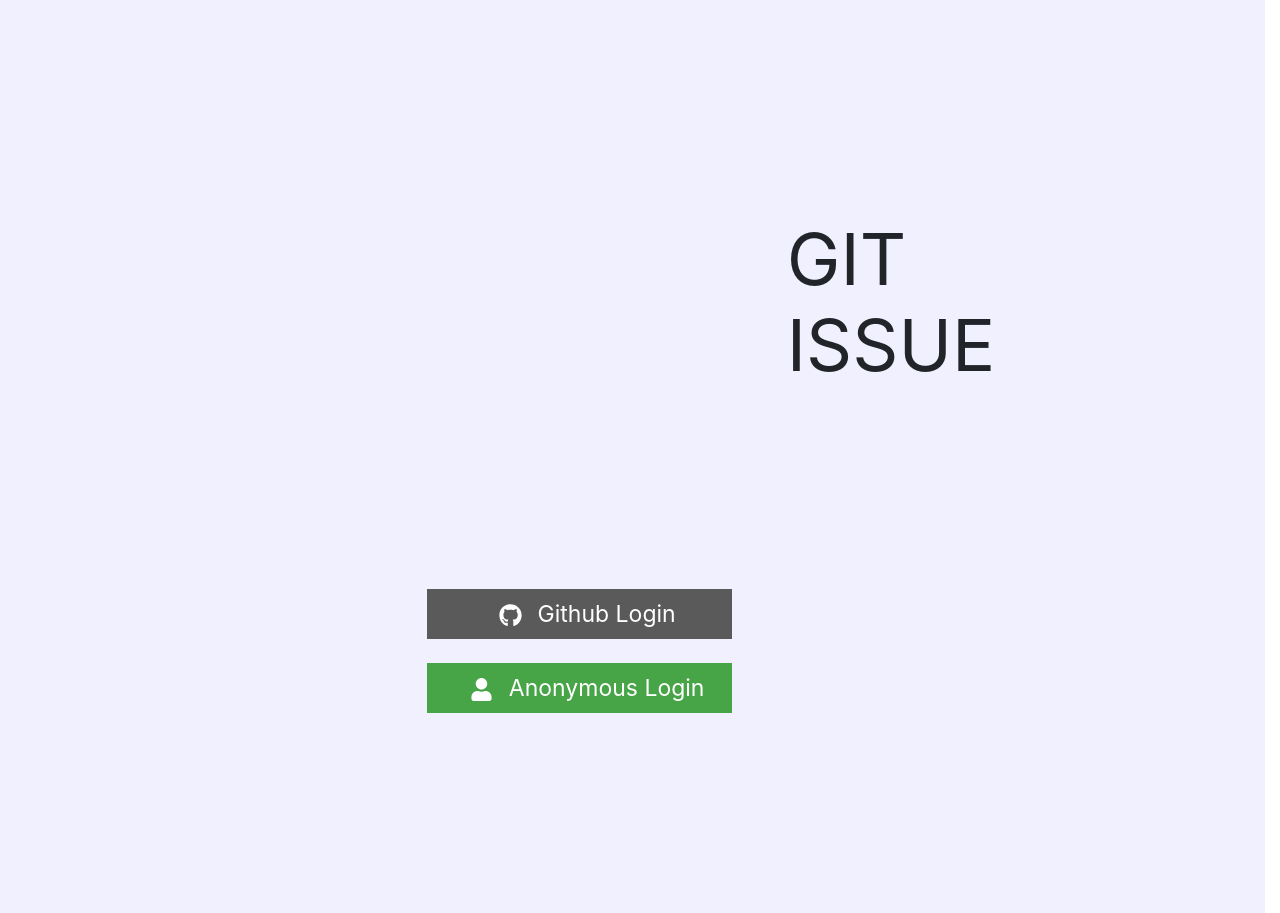
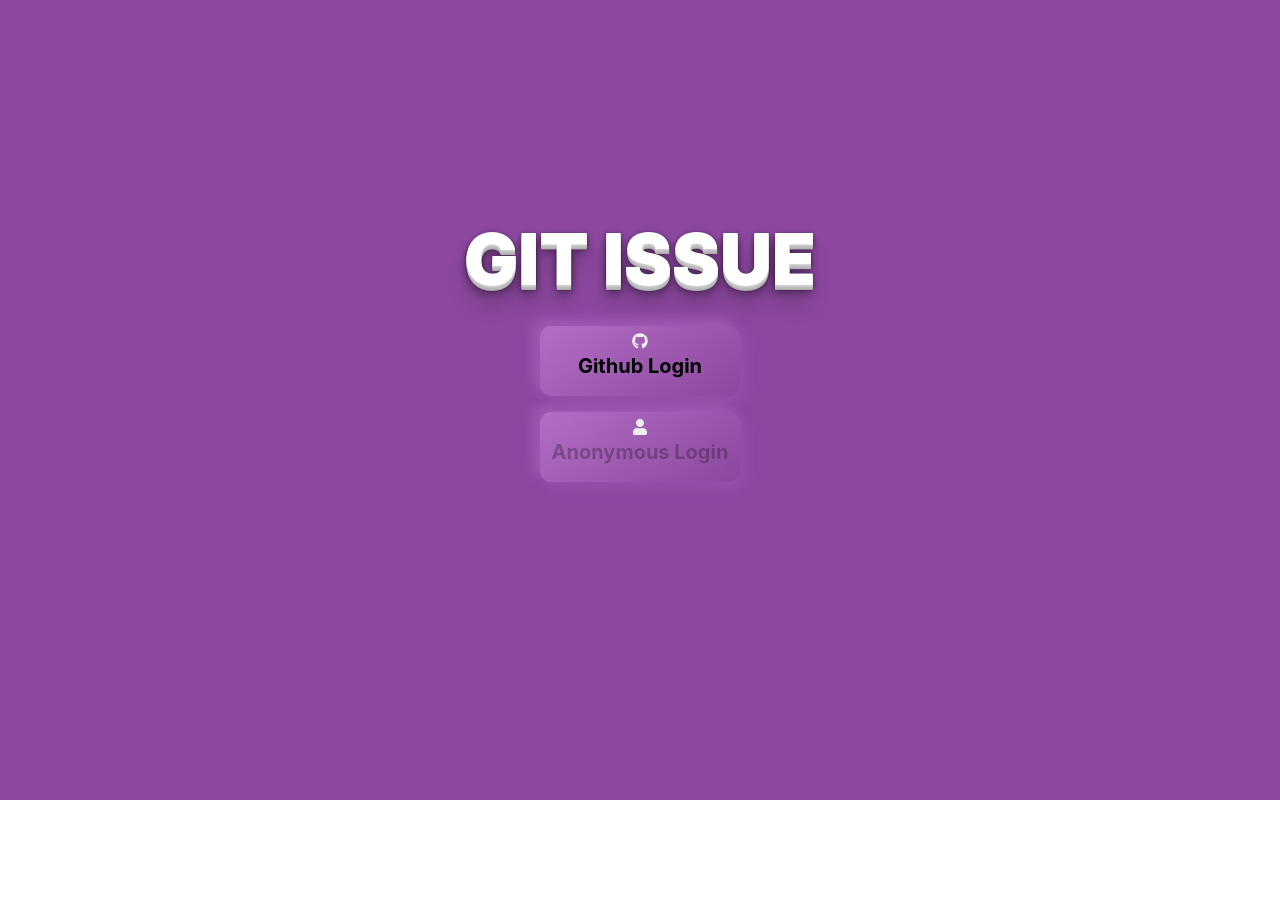
Before and after one commit to Ianodad/Git-issue, a React (Create React App) app: page /auth in a window 1280 px wide. After the commit the page ends 800 px from the top, so only its background shows below. Built offline with nearby package versions, Linux system fonts and the light colour scheme; no server answers; a web font is replaced by a local one; what apisauce would draw is missing.

Commit message:
styling main page

```diff
--- a/src/Layouts/Layout.css
+++ b/src/Layouts/Layout.css
@@ -20,7 +20,9 @@ html {
 p {
   font-size:16px
 }
-
+.auth{
+  /* background-color: #642775e7 */
+}
 #layout{
   height: auto;
   /* background-color: black; */
--- a/src/Layouts/Layout.js
+++ b/src/Layouts/Layout.js
@@ -28,13 +28,13 @@ class Layout extends Component {
         this.setState({WindowSize: { width: window.innerWidth, height: window.innerHeight}})
     }
     render() {
-        const {children, SignOut} = this.props
+        const {children, SignOut, auth} = this.props
         const {WindowSize}= this.state
         const height = WindowSize.height-65
 
         return (
             <>
-            <div className="container-fluid" id="layout">
+            <div className={`container-fluid ${auth}`} id="layout">
                 <div className="col-md-12 row py-0" id="top-section" style={{height:"60px"}}>
                     <div className="col-md-2 col-12 row mx-auto py-2" id="layout-logo">
                         <div className="col-2 my-auto">
--- a/src/components/Auth/ProtectedRoute.js
+++ b/src/components/Auth/ProtectedRoute.js
@@ -40,7 +40,7 @@ const ProtectedRoute = ({
       {...rest}
       path={path}
       render={(props) => {
-        if (false)
+        if (!JSON.parse(localStorage.getItem("USER")))
           return <Redirect to="/auth" />;
         return Component ? <Component {...props} /> : render(props);
       }}
--- a/src/pages/Auth/SignInWith.css
+++ b/src/pages/Auth/SignInWith.css
@@ -1,9 +1,8 @@
-.signinwith {
-    /* width: 640px; */
+/* .signinwith {
     margin: 200px auto;
   	font-size: 15px;
-}
-
+} */
+/*
 .btn-green{
     font-size:23px;
     padding:0px 20px;
@@ -29,4 +28,59 @@
     display: flex;
     width:100px;
     height:50px;
+} */
+/* 443266 */
+/* .neo-button {
+    width: 70px;
+    height: 70px;
+    cursor: pointer;
+    border: none;
+    outline: none;
+    border-radius: 11px;
+    background: linear-gradient(145deg, #5bc6ff, #4da7db);
+    box-shadow: 6px 6px 13px #489dcf, -6px -6px 13px #62d5ff
+} */
+.neo-button {
+    width: 200px;
+    height: 70px;
+    cursor: pointer;
+    border: none;
+    outline: none;
+    border-radius: 11px;
+    background: linear-gradient(145deg, #b16ec4, #8C489F);
+    box-shadow: 6px 6px 13px #9551a8, -6px -6px 13px #a25eb4
 }
+/* .neo-button:hover {
+    width: 70px;
+    height: 70px;
+    border: none;
+    outline: none;
+    border-radius: 11px;
+    background: linear-gradient(145deg, #4da7db, #5bc6ff);
+    box-shadow: inset 6px 6px 13px #489dcf, inset -6px -6px 13px #62d5ff
+} */
+
+.neo-button:hover {
+    width: 200px;
+    height: 70px;
+    border: none;
+    outline: none;
+    border-radius: 11px;
+    background: linear-gradient(145deg, #8C489F, #b16ec4);
+    box-shadow: inset 6px 6px 13px #9551a8, inset -6px -6px 13px #a25eb4
+}
+
+
+.neo-button .fa {
+    color: #eee
+}
+
+.github-text{
+    font-weight: bold;
+    font-size:20px;
+}
+
+.any-text{
+    font-weight: bold;
+    font-size:20px;
+}
--- a/src/pages/Auth/SignInWith.js
+++ b/src/pages/Auth/SignInWith.js
@@ -1,24 +1,41 @@
 import React from "react";
 import "./SignInWith.css";
-import { FaGithub, FaUser } from 'react-icons/fa';
+import { FaGithub, FaUser } from "react-icons/fa";
 
 function SignInWith({ signInWithGithub, signInAnonymous }) {
   return (
-    <div className="signinwith">
-      <div className="with-card" >
+    // <div className="signinwith">
+    //   <div className="with-card" >
+    //     <button className="btn-github col-6 my-4" onClick={signInWithGithub}>
+    //       <span className="btn-gradient mx-3">
+    //         <FaGithub/>
+    //       </span>
+    //       <span className="btn-text">Github Login</span>
+    //     </button>
 
-        <button className="btn-github col-6 my-4" onClick={signInWithGithub}>
-          <span className="btn-gradient mx-3">
-            <FaGithub/>
-          </span>
-          <span className="btn-text">Github Login</span>
+    //     <button className="btn-green col-6 my-4" onClick={signInAnonymous} disabled>
+    //       <span className="btn-gradient mx-3">
+    //         <FaUser/>
+    //       </span>
+    //       <span className="btn-text">Anonymous Login</span>
+    //     </button>
+    //   </div>
+    // </div>
+    <div className="signinwith social-buttons">
+      <div className="github-button my-3">
+        <button className="neo-button" onClick={signInWithGithub}>
+          <i className="fa fa-github fa-4x">
+            <FaGithub />
+          </i>
+          <p className="github-text">Github Login</p>
         </button>
-
-        <button className="btn-green col-6 my-4" onClick={signInAnonymous} disabled>
-          <span className="btn-gradient mx-3">
-            <FaUser/>
-          </span>
-          <span className="btn-text">Anonymous Login</span>
+      </div>
+      <div className="sign-in-anonymous my-3">
+        <button className="neo-button" onClick={signInAnonymous} disabled>
+          <i className="fa fa-user fa-4x">
+            <FaUser />
+          </i>
+          <p className="any-text">Anonymous Login</p>
         </button>
       </div>
     </div>
--- a/src/pages/Auth/index.css
+++ b/src/pages/Auth/index.css
@@ -1,10 +1,29 @@
 .auth {
     /* The image used */
-  background-color:#F1F0FF;
-  width: 100vw;
+  /* background-color:#F1F0FF; */
+  min-height: 100%;
+  background-color: #8C489F;
+  /* width: 100vw; */
+  text-align: center;
   min-height: 100vh
 }
 
+#git-issue{
+  font-weight: 900;
+  color: white;
+  text-shadow: 0 1px 0 #ccc,
+               0 2px 0 #c9c9c9,
+               0 3px 0 #bbb,
+               0 4px 0 #b9b9b9,
+               0 5px 0 #aaa,
+               0 6px 1px rgba(0,0,0,.1),
+               0 0 5px rgba(0,0,0,.1),
+               0 1px 3px rgba(0,0,0,.3),
+               0 3px 5px rgba(0,0,0,.2),
+               0 5px 10px rgba(0,0,0,.25),
+               0 10px 10px rgba(0,0,0,.2),
+               0 20px 20px rgba(0,0,0,.15);
+}
 .buttons-c{
 
 }
--- a/src/pages/Auth/index.js
+++ b/src/pages/Auth/index.js
@@ -23,15 +23,17 @@ class Index extends Component {
     console.log(history);
     return (
       <div className="auth row">
-        <div className="col-md-4"></div>
-        <div className="col-md-6">
-          <h2 className="mx-auto display-3" style={ {'paddingTop':'3em', 'paddingLeft':'5em'} }><strong>GIT ISSUE</strong></h2>
+        {/* <div className="col-md-4"></div> */}
+        <div className="col-md-6 mx-auto">
+          <h2 className="mx-auto mb-4 display-3" id="git-issue" style={ {'paddingTop':'3em'} }><strong>GIT ISSUE</strong></h2>
+          <div className="mt-4">
           <SignInWith
             signInWithGithub={() => SignInWithGithub(history)}
             SignInAnonymously={() => SignInAnonymous}
           />
+          </div>
         </div>
-        <div className="col-md-3"></div>
+        {/* <div className="col-md-3"></div> */}
       </div>
     );
   }
--- a/src/pages/Dashboard/Main.js
+++ b/src/pages/Dashboard/Main.js
@@ -50,7 +50,7 @@ class Main extends Component {
 
   }
   render() {
-    const { allOwnerRepos, history} = this.props;
+    const { allOwnerRepos} = this.props;
     const repoCount = allOwnerRepos.length;
     const issue_count = this.sumBy(allOwnerRepos);
     const countSum = this.countBy(allOwnerRepos)
```
